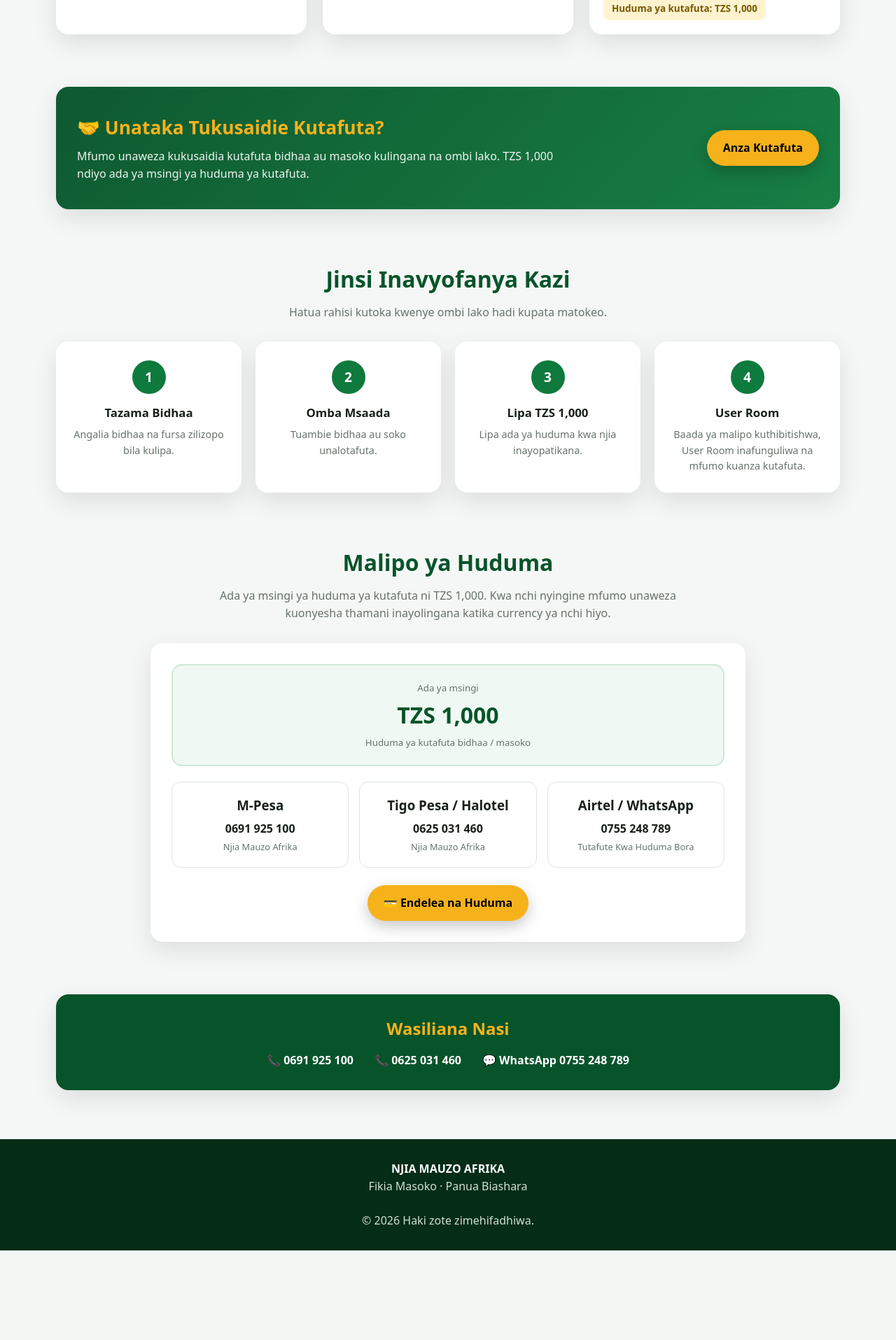
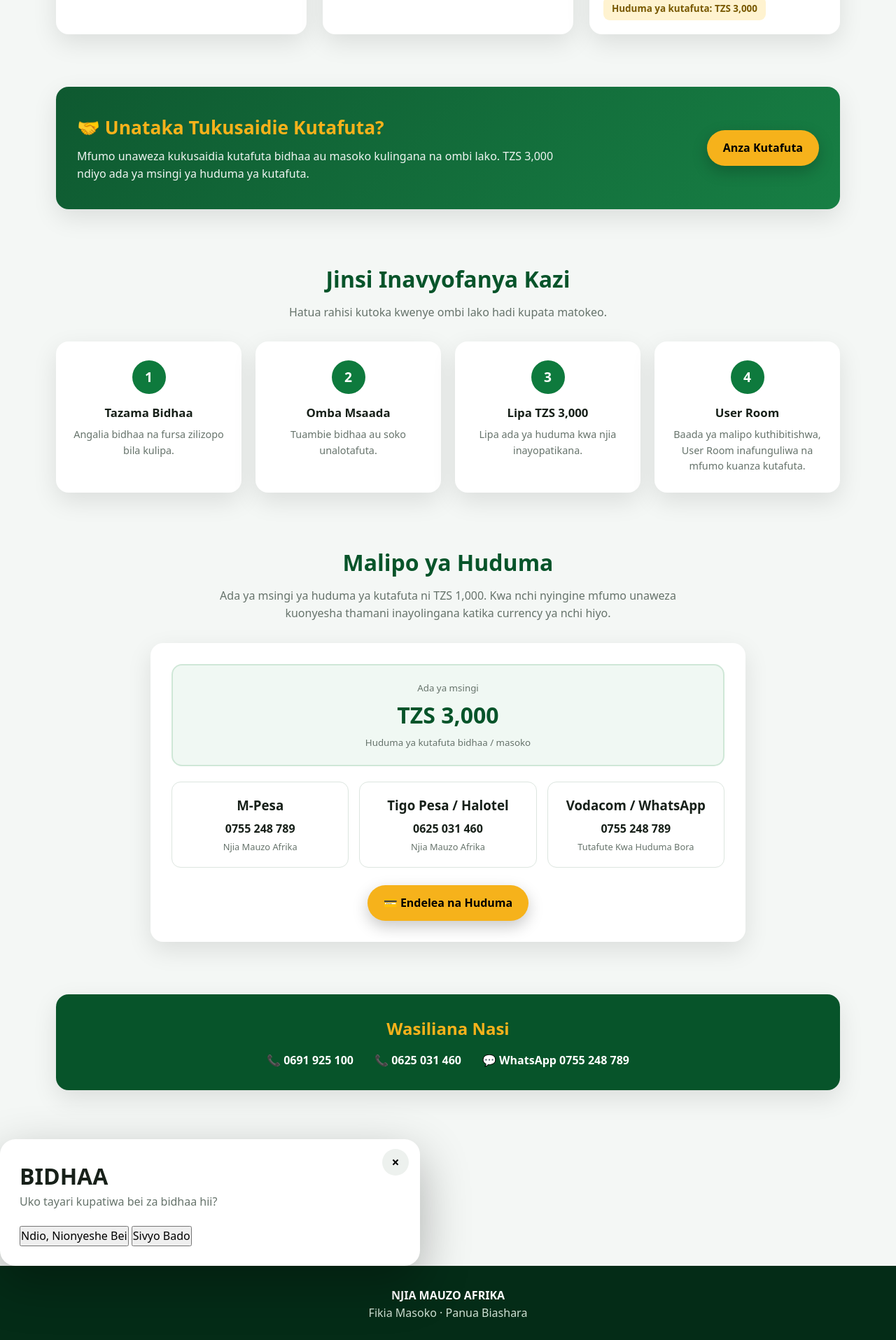
Before and after one commit to Njiafilm/NjiaMauzo-Afrika-, a Flask app: page / in a window 1280 px wide. Shown: the part 1120-3035 px from the top of the page at 70% size. Before the commit the page ends 2907 px from the top, so only its background shows below. Run offline with Flask 3, Linux system fonts and the light colour scheme.

Commit message:
Update index.html

```diff
--- a/templates/index.html
+++ b/templates/index.html
@@ -971,7 +971,7 @@ footer strong {
         </p>
 
         <span class="price">
-          Huduma ya kutafuta: TZS 1,000
+          Huduma ya kutafuta: TZS 3,000
         </span>
 
       </div>
@@ -995,7 +995,7 @@ footer strong {
 
       <p>
         Mfumo unaweza kukusaidia kutafuta bidhaa au masoko
-        kulingana na ombi lako. TZS 1,000 ndiyo ada ya msingi
+        kulingana na ombi lako. TZS 3,000 ndiyo ada ya msingi
         ya huduma ya kutafuta.
       </p>
 
@@ -1043,7 +1043,7 @@ footer strong {
 
     <div class="step">
       <div class="step-number">3</div>
-      <h3>Lipa TZS 1,000</h3>
+      <h3>Lipa TZS 3,000</h3>
       <p>
         Lipa ada ya huduma kwa njia inayopatikana.
       </p>
@@ -1139,7 +1139,7 @@ footer strong {
       </small>
 
       <strong>
-        TZS 1,000
+        TZS 3,000
       </strong>
 
       <small>
@@ -1153,7 +1153,7 @@ footer strong {
       <div class="payment-method">
         <h3>M-Pesa</h3>
         <p class="payment-number">
-          0691 925 100
+          0755 248 789
         </p>
         <p class="payment-name">
           Njia Mauzo Afrika
@@ -1171,7 +1171,7 @@ footer strong {
       </div>
 
       <div class="payment-method">
-        <h3>Airtel / WhatsApp</h3>
+        <h3>Vodacom / WhatsApp</h3>
         <p class="payment-number">
           0755 248 789
         </p>
@@ -1338,13 +1338,13 @@ footer strong {
         </div>
 
         <strong id="fee-display">
-          TZS 1,000
+          TZS 3,000
         </strong>
 
         <div
           id="fee-note"
           style="font-size:.82rem;color:#66736b;margin-top:4px">
-          Ada msingi: TZS 1,000
+          Ada msingi: TZS 3,000
         </div>
 
       </div>
@@ -1368,6 +1368,21 @@ footer strong {
 
 </div>
 
+<!-- Sehemu ya orodha ya bidhaa -->
+<div id="bidhaa-list" class="bidhaa-grid"></div>
+
+<!-- Modal ya tangazo -->
+<div id="bei-modal" class="modal-overlay hidden">
+  <div class="modal-card">
+    <button class="modal-close" onclick="fungaModal()">&times;</button>
+    <h1 class="modal-kubwa" id="modal-jina-bidhaa">BIDHAA</h1>
+    <p class="modal-swali">Uko tayari kupatiwa bei za bidhaa hii?</p>
+    <div class="modal-actions">
+      <button class="btn-ndio" onclick="onaBei()">Ndio, Nionyeshe Bei</button>
+      <button class="btn-hapana" onclick="fungaModal()">Sivyo Bado</button>
+    </div>
+  </div>
+</div>
 <!-- =========================
      FOOTER
 ========================= -->
@@ -1409,7 +1424,7 @@ const CONFIG = {
   /*
    * Ada ya msingi.
    */
-  BASE_FEE_TZS: 1000
+  BASE_FEE_TZS: 3000
 
 };
 
```
